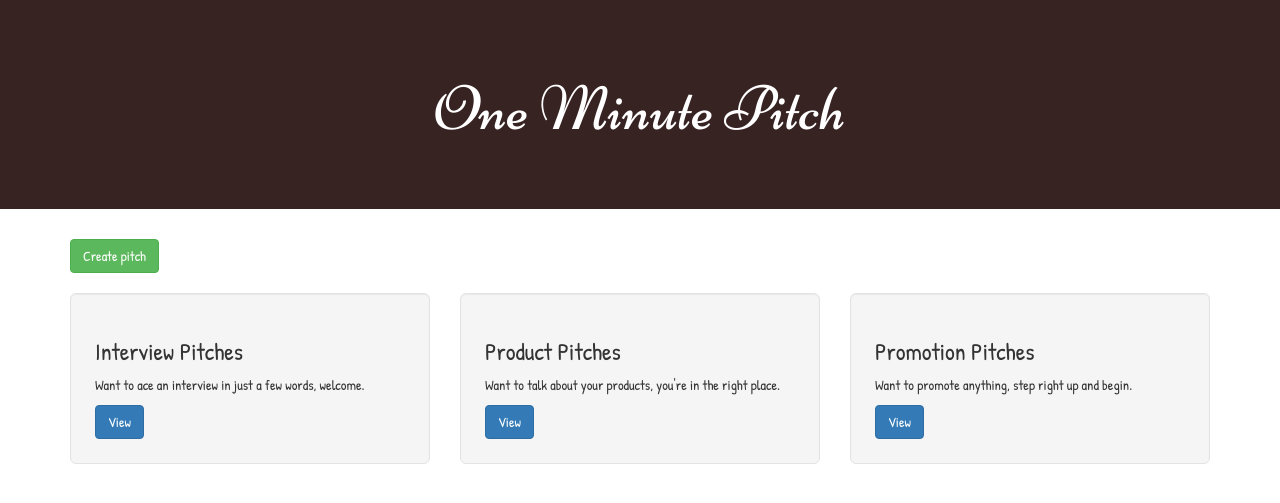
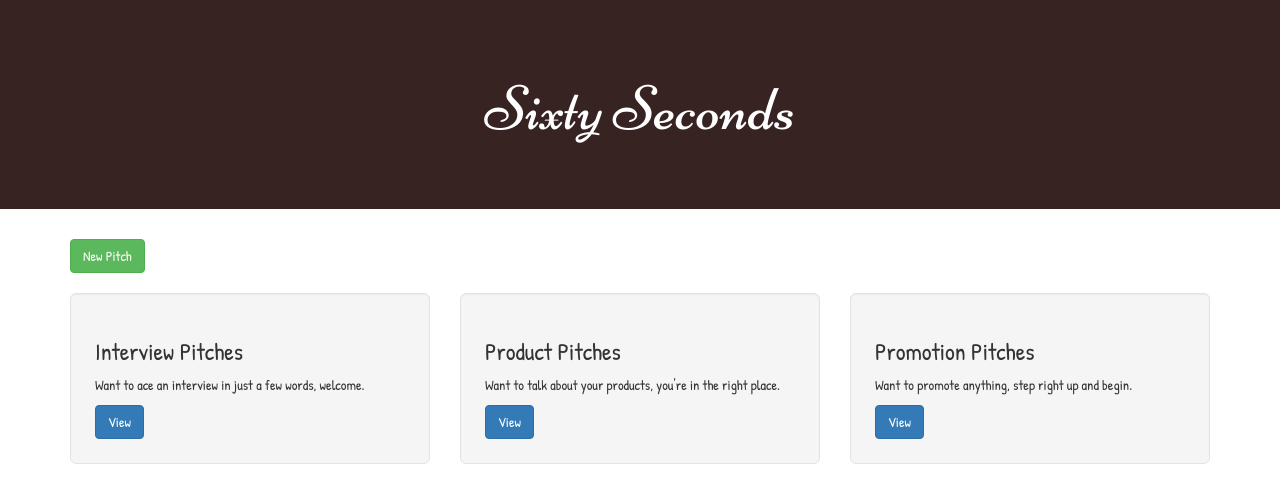
Before and after one commit to rose-okoth/sixty-seconds, a Flask app: page / in a window 1280 px wide. Shown: the part 53-556 px from the top of the page. Run offline with Flask 2, Linux system fonts and the light colour scheme; data that the repository does not hold is empty; some libraries are stand-ins or nearby versions.

Commit message:
made a few change to the appearance and layout

```diff
--- a/app/templates/index.html
+++ b/app/templates/index.html
@@ -14,10 +14,10 @@
 {%block content%}
 <div class="jumbotron text-center" style="background-color: rgb(56, 35, 35); color: #fff; padding: 55px 25px; font-family: 'Niconne', cursive;
 ">
-    <h1>One Minute Pitch</h1>
+    <h1>Sixty Seconds</h1>
 </div>
 <div class="container" style="padding-bottom: 20px; font-family: 'Patrick Hand', cursive;">
-    <a href="{{url_for('main.new_pitch')}}" class="btn btn-success">Create pitch</a>
+    <a href="{{url_for('main.new_pitch')}}" class="btn btn-success">New Pitch</a>
 </div>
 
 <div class="container" style= "font-family: 'Patrick Hand', cursive;">
```
